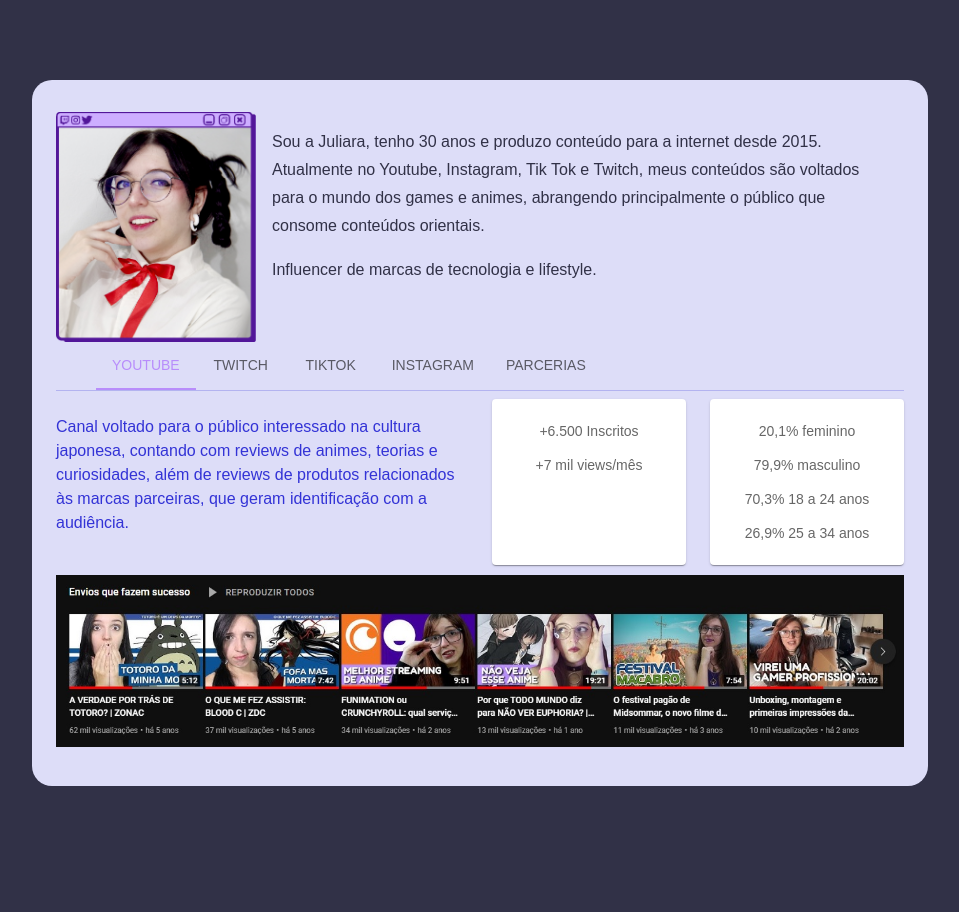
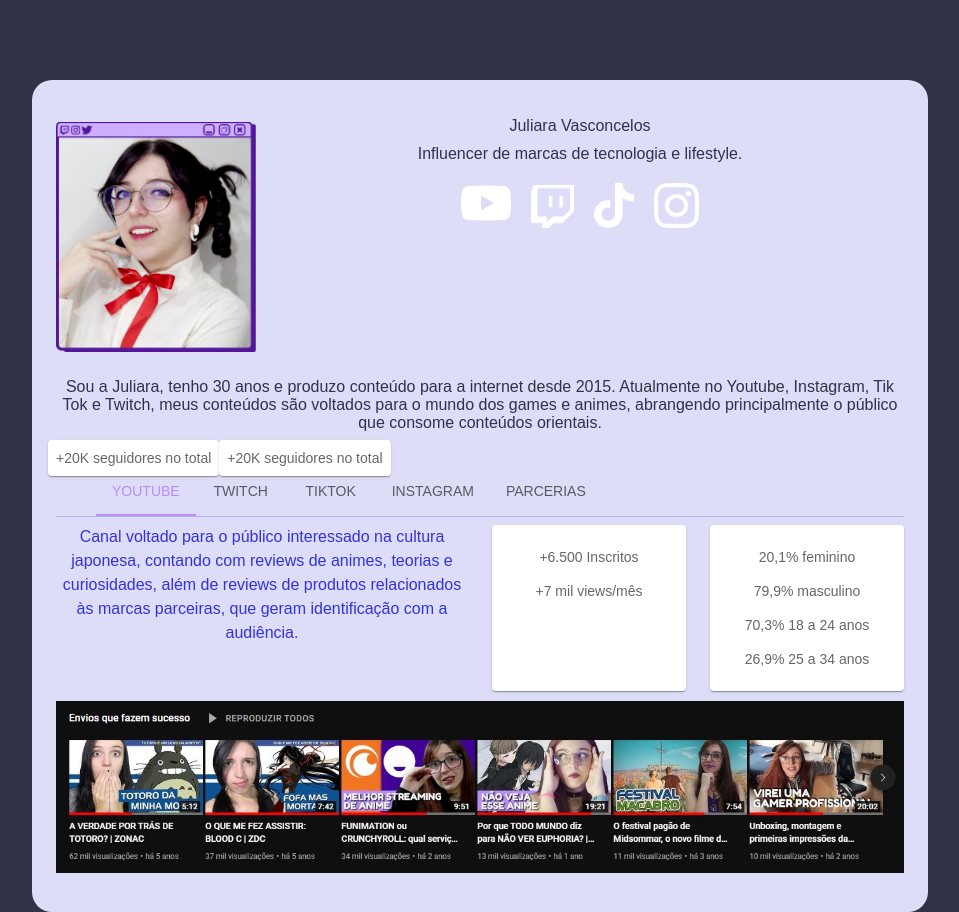
Before and after one commit to JuliaraVasconcelos/midiakit, a React app: page / in a window 1280 px wide. Shown: the whole page, without its empty margins (160-1119 px from the left). Before the commit the page ends 880 px from the top, so only its background shows below. Built offline with nearby package versions, Linux system fonts and the light colour scheme.

Commit message:
att social media

```diff
--- a/src/Components/InnerComponent/Instagram.js
+++ b/src/Components/InnerComponent/Instagram.js
@@ -16,7 +16,8 @@
     return (
         <Box sx={{ flexGrow: 1 }}>
             <Grid container spacing={3}>
-                <Grid item sm={6}>
+                <Grid item sm={6}
+                    textAlign="center">
                         <p>Plataforma voltada para compartilhar o dia a dia, novidades e notícias relacionadas aos outros canais onde produzo conteúdo.</p>
                 </Grid>
                 <Grid item xs>
--- a/src/Components/InnerComponent/Parcerias.js
+++ b/src/Components/InnerComponent/Parcerias.js
@@ -16,13 +16,11 @@
     return (
         <Box sx={{ flexGrow: 1 }}>
             <Grid container spacing={2}>
-                <Grid sm={12}>
-                    <Item sx={{
-
-                    }}>
+                <Grid sm={12}
+                    textAlign="center">
                         <p>Sou a Juliara, tenho 29 anos e produzo conteúdo para a internet desde 2015. Atualmente no Youtube, Instagram, Tik Tok e Twitch, meus conteúdos são voltados para o mundo dos games e animes, abrangendo principalmente o público que consome conteúdos orientais.</p>
                         <p>Influencer de marcas de tecnologia e lifestyle.</p>
-                    </Item>
+
                 </Grid>
             </Grid>
         </Box>
--- a/src/Components/InnerComponent/Profile.js
+++ b/src/Components/InnerComponent/Profile.js
@@ -6,6 +6,10 @@
 import Perfil from '../../Images/perfil.png'
 import ButtonBase from '@mui/material/ButtonBase';
 import Typography from '@mui/material/Typography';
+import youtube from '../../Images/youtube.png';
+import twitch from '../../Images/twitch.png';
+import tiktok from '../../Images/tiktok.png';
+import instagram from '../../Images/instagram.png'
 
 
 const Item = styled(Paper)(({ theme }) => ({
@@ -18,14 +22,18 @@
 
 const Img = styled('img')({
     margin: 'auto',
-    display: 'flex',
+    padding:'10px',
+    // display: 'flex',
+    // flexDirection: 'row',
     maxWidth: '100%',
     maxHeight: '100%',
 });
 
 export default function BasicGrid() {
     return (
-        <Box sx={{ flexGrow: 2 }}>
+        <Box sx={{ flexGrow: 2,
+        alignItens:'center',
+        textAlign:'center' }}>
             <Grid container spacing={2} wrap='wrap'>
                 <Grid item>
                     <ButtonBase sx={{ width: 200 }}>
@@ -34,13 +42,27 @@
                 </Grid>
                 <Grid item xs={12} sm container>
                     <Grid item xs container spacing={2}>
-                        <Grid item xs>
-                            <Typography gutterBottom variant="subtitle1" component="div">
-                                <p>Sou a Juliara, tenho 30 anos e produzo conteúdo para a internet desde 2015. Atualmente no Youtube, Instagram, Tik Tok e Twitch, meus conteúdos são voltados para o mundo dos games e animes, abrangendo principalmente o público que consome conteúdos orientais.</p>
-                                <p>Influencer de marcas de tecnologia e lifestyle.</p>
+                        <Grid item xs={12}>
+                            <Typography gutterBottom variant="subtitle1" component="div" textAlign="center">
+                                <div>Juliara Vasconcelos</div>
+                                <div>Influencer de marcas de tecnologia e lifestyle.</div>
+                                <a href='https://www.youtube.com/channel/UC1wBUmaGagTLs0DYpI9Vg8g'><Img src={youtube} width='50px' /></a>
+                                <a href='http://twitch.tv/jujubazonac'><Img src={twitch} width='43px' /></a>
+                                <a href='https://www.tiktok.com/@jujubazonac'><Img src={tiktok} width='40px' /></a>
+                                <a href='https://www.instagram.com/jujubazonac/'><Img src={instagram} width='45px' /></a>
                             </Typography>
                         </Grid>
+
+
+                        </Grid>
                     </Grid>
+                </Grid>
+            <Grid item xs direction='column'>
+                <p>Sou a Juliara, tenho 30 anos e produzo conteúdo para a internet desde 2015. Atualmente no Youtube, Instagram, Tik Tok e Twitch, meus conteúdos são voltados para o mundo dos games e animes, abrangendo principalmente o público que consome conteúdos orientais.</p>
+
+                <Grid container spacing={2}>
+                    <Item> +20K seguidores no total</Item>
+                    <Item> +20K seguidores no total</Item>
                 </Grid>
             </Grid>
         </Box>
--- a/src/Components/InnerComponent/TikTok.js
+++ b/src/Components/InnerComponent/TikTok.js
@@ -16,7 +16,8 @@
     return (
         <Box sx={{ flexGrow: 1 }}>
             <Grid container spacing={3}>
-                <Grid item sm={6}>
+                <Grid item sm={6}
+                    textAlign="center">
                         <p>Vídeos focados no público que é atraído por cultura japonesa e pop, com vídeos de animes, curiosidades, mostrando produtos e dia a dia.</p>
                 </Grid>
                 <Grid item xs>
--- a/src/Components/InnerComponent/Twitch.js
+++ b/src/Components/InnerComponent/Twitch.js
@@ -16,7 +16,8 @@
     return (
         <Box sx={{ flexGrow: 1 }}>
             <Grid container spacing={3}>
-                <Grid item sm={6}>
+                <Grid item sm={6}
+                    textAlign="center">
                         <p>Lives focadas em bate papo e compartilhamento de ideias. O público também é interessado em assuntos da cultura japonesa e pop de uma maneira geral. A comunidade está em constante crescimento.</p>
                 </Grid>
                 <Grid item xs>
--- a/src/Components/InnerComponent/Youtube.js
+++ b/src/Components/InnerComponent/Youtube.js
@@ -15,15 +15,17 @@
 
 export default function AutoGrid() {
     return (
-        <Box sx={{ flexGrow: 1, }}>
+        <Box sx={{ flexGrow: 1 }}>
             <Grid container spacing={3}>
-                <Grid item sm={6}>
-                    <p>Canal voltado para o público interessado na cultura japonesa, contando com reviews de animes, teorias e curiosidades, além de reviews de produtos relacionados às marcas parceiras, que geram identificação com a audiência.</p>
+                <Grid item sm={6}
+                textAlign="center">
+                    Canal voltado para o público interessado na cultura japonesa, contando com reviews de animes, teorias e curiosidades, além de reviews de produtos relacionados às marcas parceiras, que geram identificação com a audiência.
                 </Grid>
                 <Grid item xs>
                     <Item sx={{
                         minHeight: '150px'
-                    }}><p>+6.500
+                    }}>
+                        <p>+6.500
                         Inscritos</p>
                         <p>+7 mil
                             views/mês</p></Item>
--- a/src/Components/InnerComponent/styles.css
+++ b/src/Components/InnerComponent/styles.css
@@ -3,3 +3,6 @@
     padding: 10px;
     margin: 10px;
 }
+img {
+    margin: 10px;
+}
--- a/src/Screens/Home/HomeView.js
+++ b/src/Screens/Home/HomeView.js
@@ -66,7 +66,6 @@
                         borderColor: '#B3B3F0',
                         alignItems: 'center',
                         marginBottom: '0.5rem',
-
                          }}>
                         <Tabs value={value} onChange={handleChange}
                             variant="scrollable"
```
Also changed, not shown: src/Images/instagram.png (added), src/Images/tiktok.png (added), src/Images/twitch.png (added), src/Images/youtube.png (added).
